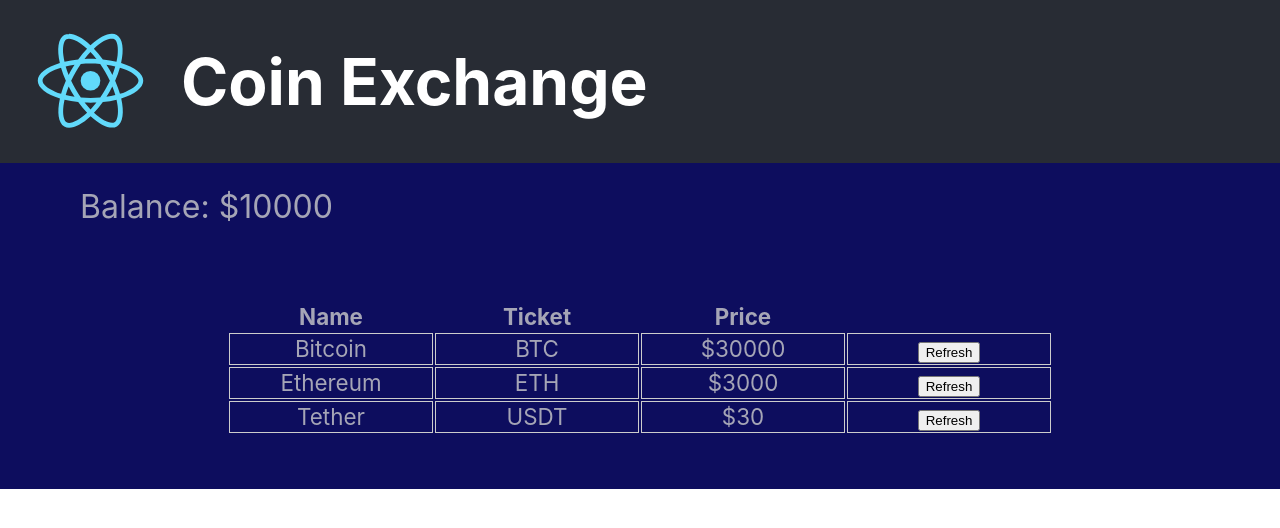
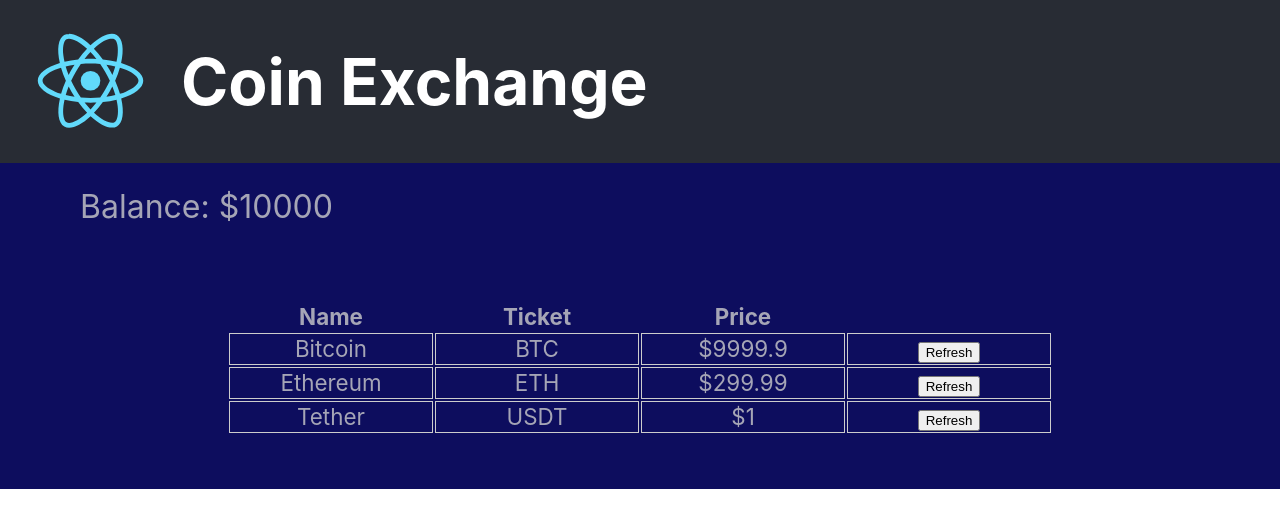
Before and after one commit to mapsi/coin-exchange, a React (Create React App) app: page / in a window 1280 px wide. Shown: the top 528 px of the page. Built offline with nearby package versions, Linux system fonts and the light colour scheme.

Commit message:
prop drilling & componentisation

```diff
--- a/src/App.css
+++ /dev/null
@@ -1,44 +0,0 @@
-.App {
-  text-align: center;
-  background-color: rgb(13, 13, 94);
-  color: #cccc;
-}
-
-.coin-table {
-  margin: 50px auto 50px auto;
-  display: inline-block;
-  font-size: 1.4rem;
-}
-
-.App-logo {
-  height: 8rem;
-  pointer-events: none;
-}
-
-.App-header {
-  background-color: #282c34;
-  min-height: 20vh;
-  display: flex;
-  flex-direction: row;
-  align-items: center;
-  justify-content: flex-start;
-  font-size: calc(10px + 3vmin);
-  color: white;
-}
-
-.App-title {
-  font-size: 4rem;
-}
-
-.App-link {
-  color: #61dafb;
-}
-
-@keyframes App-logo-spin {
-  from {
-    transform: rotate(0deg);
-  }
-  to {
-    transform: rotate(360deg);
-  }
-}
--- a/src/App.js
+++ b/src/App.js
@@ -1,33 +1,38 @@
-import logo from './logo.svg';
-import './App.css';
-import AccountBalance from './components/AccountBalance/AccountBalance.jsx';
 
-import Coin from './components/Coin/Coin';
+import AccountBalance from "./components/AccountBalance/AccountBalance";
 
-function App() {
-  return (
-    <div className="App">
-      <header className="App-header">
-        <img src={logo} className="App-logo" alt="logo" />
-        <h1 className='App-title'>Coin Exchange</h1>
-      </header>
-      <AccountBalance amount={10000} />
-      <table className='coin-table'>
-        <thead>
-          <tr>
-            <th>Name</th>
-            <th>Ticket</th>
-            <th>Price</th>
-          </tr>
-        </thead>
-        <tbody>
-          <Coin name="Bitcoin" ticker="BTC" price={30000} />
-          <Coin name="Ethereum" ticker="ETH" price={3000} />
-          <Coin name="Tether" ticker="USDT" price={30} />
-        </tbody>
-      </table>
-    </div>
-  );
+import React from "react";
+import CoinList from "./components/CoinList/CoinList";
+import ExchangeHeader from "./components/ExchangeHeader/ExchangeHeader";
+import styled from "styled-components";
+
+const AppDiv = styled.div`
+text-align: center;
+background-color: rgb(13, 13, 94);
+color: #cccc;
+`;
+
+class App extends React.Component {
+  constructor(props) {
+    super(props);
+    this.state = {
+      balance: 10000,
+      coinData: [
+        { name: "Bitcoin", ticker: "BTC", price: 9999.9 },
+        { name: "Ethereum", ticker: "ETH", price: 299.99 },
+        { name: "Tether", ticker: "USDT", price: 1.0 },
+      ],
+    };
+  }
+  render() {
+    return (
+      <AppDiv>
+        <ExchangeHeader />
+        <AccountBalance amount={10000} />
+        <CoinList coinData={this.state.coinData} />
+      </AppDiv>
+    );
+  }
 }
 
 export default App;
--- /dev/null
+++ b/src/components/CoinList/CoinList.jsx
@@ -0,0 +1,30 @@
+import React, { Component } from "react";
+import styled from "styled-components";
+import Coin from "../Coin/Coin";
+
+const Table = styled.table`
+  margin: 50px auto 50px auto;
+  display: inline-block;
+  font-size: 1.4rem;
+`;
+
+export default class CoinList extends Component {
+  render() {
+    return (
+      <Table>
+        <thead>
+          <tr>
+            <th>Name</th>
+            <th>Ticket</th>
+            <th>Price</th>
+          </tr>
+        </thead>
+        <tbody>
+          {this.props.coinData.map(({ ticker, name, price }) => (
+            <Coin key={ticker} name={name} ticker={ticker} price={price} />
+          ))}
+        </tbody>
+      </Table>
+    );
+  }
+}
--- /dev/null
+++ b/src/components/ExchangeHeader/ExchangeHeader.jsx
@@ -0,0 +1,32 @@
+import React from "react";
+import styled from "styled-components";
+import logo from "./logo.svg";
+
+const Header = styled.header`
+  background-color: #282c34;
+  min-height: 20vh;
+  display: flex;
+  flex-direction: row;
+  align-items: center;
+  justify-content: flex-start;
+  font-size: calc(10px + 3vmin);
+  color: white;
+`;
+
+const Img = styled.img`
+  height: 8rem;
+  pointer-events: none;
+`;
+
+const H1 = styled.h1`
+  font-size: 4rem;
+`;
+
+export default function ExchangeHeader() {
+  return (
+    <Header>
+      <Img src={logo} alt="logo" />
+      <H1>Coin Exchange</H1>
+    </Header>
+  );
+}
```
Also changed, not shown: src/components/ExchangeHeader/logo.svg (renamed from src/logo.svg).
